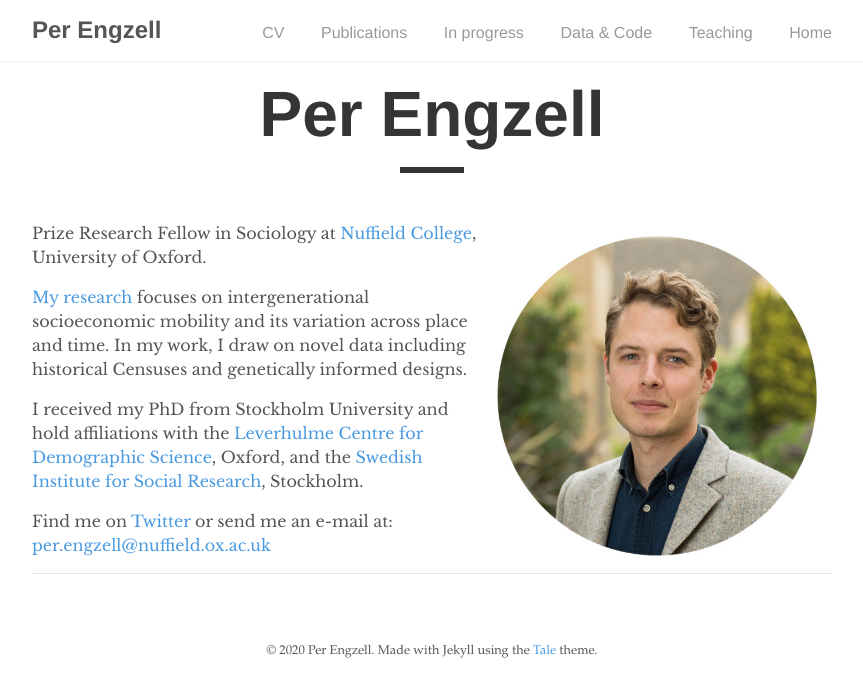
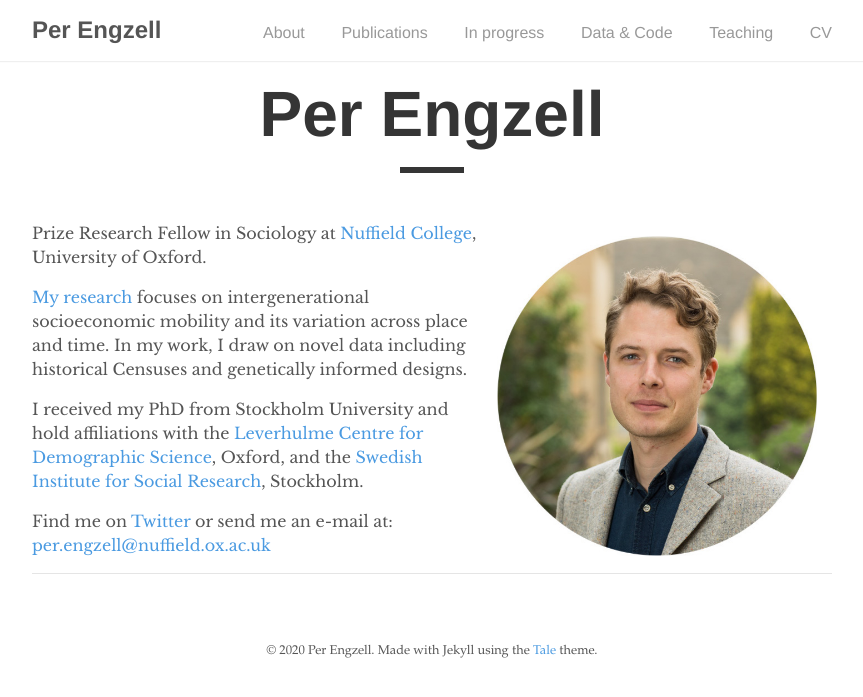
Before and after one commit to pengzell/pengzell.github.io, a Jekyll site: the page built from index.md, in a window 1280 px wide. Shown: the top 697 px of the page, without its empty margins (208-1071 px from the left). Built offline with Jekyll 4.4.1, drawn with Linux system fonts in a browser that asks for light colours.

Commit message:
Update navigation.html

```diff
--- a/_includes/navigation.html
+++ b/_includes/navigation.html
@@ -4,12 +4,12 @@
       <h2 class="nav-title">{{ site.title }}</h2>
     </a>
     <ul>
-      <li><a href="{{ '/cv' | prepend: site.baseurl }}">CV</a></li>
+      <li><a href="{{ site.baseurl }}">About</a></li>
       <li><a href="{{ '/publications' | prepend: site.baseurl }}">Publications</a></li>
       <li><a href="{{ '/inprogress' | prepend: site.baseurl }}">In progress</a></li>
       <li><a href="{{ '/datacode' | prepend: site.baseurl }}">Data & Code</a></li>
       <li><a href="{{ '/teaching' | prepend: site.baseurl }}">Teaching</a></li>
-      <li><a href="{{ site.baseurl }}">Home</a></li>
+      <li><a href="{{ '/cv' | prepend: site.baseurl }}">CV</a></li>
     </ul>
   </div>
 </nav>
```
